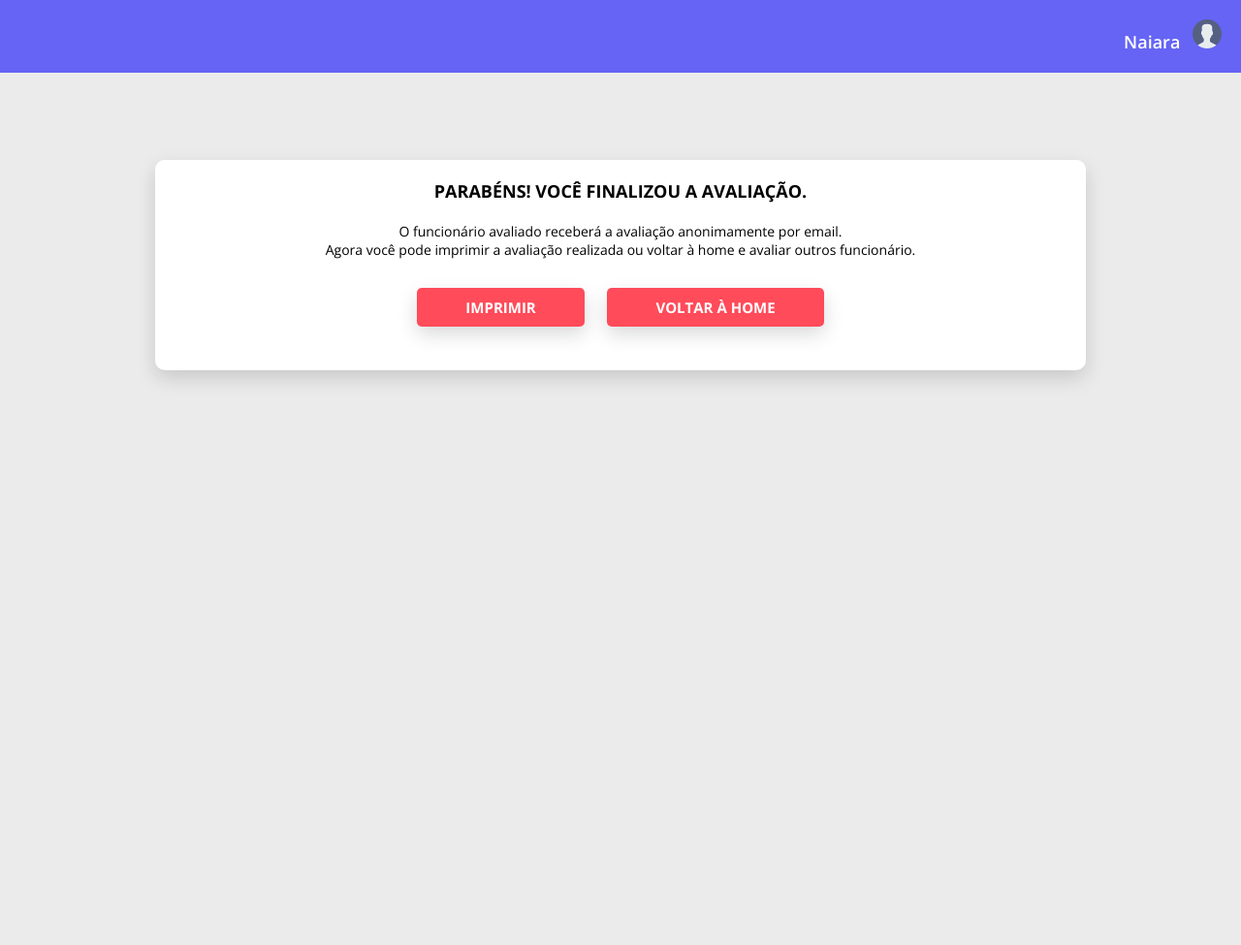
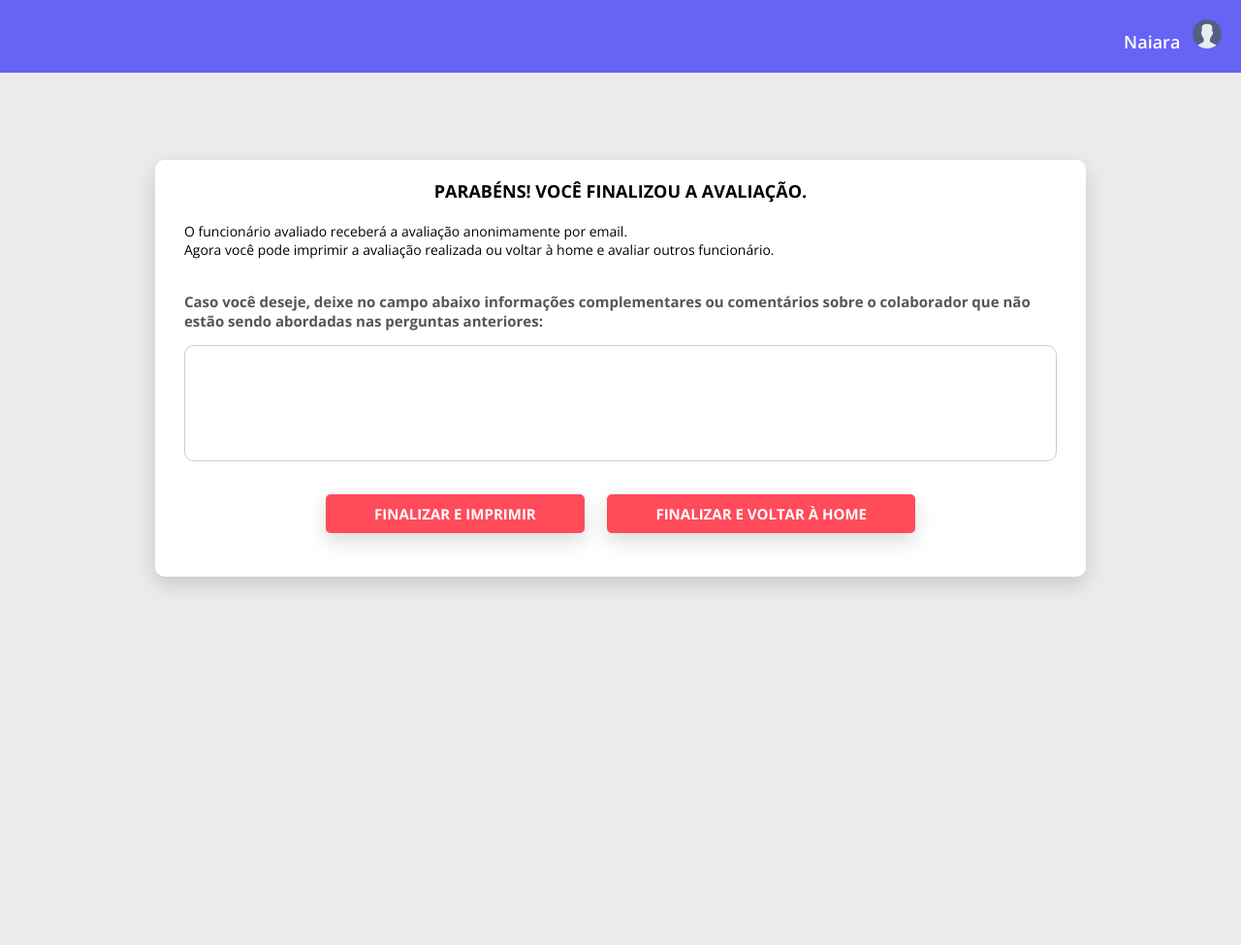
Before and after one commit to grupo4uspeach/PGP, a Jekyll site: the page built from step4/index.html, in a window 1280 px wide. Shown: the whole page at 97% size. Built offline with Jekyll 4.4.1, drawn with Linux system fonts in a browser that asks for light colours; nearby versions of some CDN libraries; library files that are not in the unit come from our copies; a script that is not in the unit is left out.

```diff
--- a/assets/css/main.css
+++ b/assets/css/main.css
@@ -690,6 +690,16 @@ input {
   left: 0;
 }
 
+
+textarea {
+  width: 100%;
+  margin-top: 15px;
+  border: 1px solid #ccc;
+  resize: none;
+  min-height: 120px;
+  border-radius: 10px;
+}
+
 /* ==========================================================================
    #SELECT2
    ========================================================================== */
--- a/step4/index.html
+++ b/step4/index.html
@@ -12,18 +12,33 @@ layout: default
         <h2 class="title2 center">Parabéns! Você finalizou a avaliação.</h2>
       </div>
       <div class="card-body">
-        <p class="center">
+        <p class="left">
           O funcionário avaliado receberá a avaliação anonimamente por email.<br>
           Agora você pode imprimir a avaliação realizada ou voltar à home e avaliar outros funcionário.
+          <br><br>
         </p>
-        <div class="center">
-          <a href="/download/" class="btn btn--radius-2 btn--red btn--finaly" title="Exporte como pdf a avaliação realizada">
-            Imprimir
-          </a>
-          <a href="/step0/" class="btn btn--radius-2 btn--red btn--finaly" title="Voltar ao início">
-            Voltar à home
-          </a>
-        </div>
+
+
+        <form method="POST">
+          <div class="">
+            <p class="label-question">
+              Caso você deseje, deixe no campo abaixo informações complementares ou comentários sobre o
+              colaborador que não estão sendo abordadas nas perguntas anteriores:
+            </p>
+            <textarea placeholder="Deixe seu comentário aqui...">
+            </textarea>
+          </div>
+
+
+          <div class="center">
+            <a href="/download/" class="btn btn--radius-2 btn--red btn--finaly"
+              title="Exporte como pdf a avaliação realizada">
+              Finalizar e imprimir
+            </a>
+            <a href="/step0/" class="btn btn--radius-2 btn--red btn--finaly" title="Voltar ao início">
+              Finalizar e voltar à home
+            </a>
+          </div>
       </div>
     </div>
   </div>
```
Also changed, not shown: download/index.html (+33 -5 lines).
